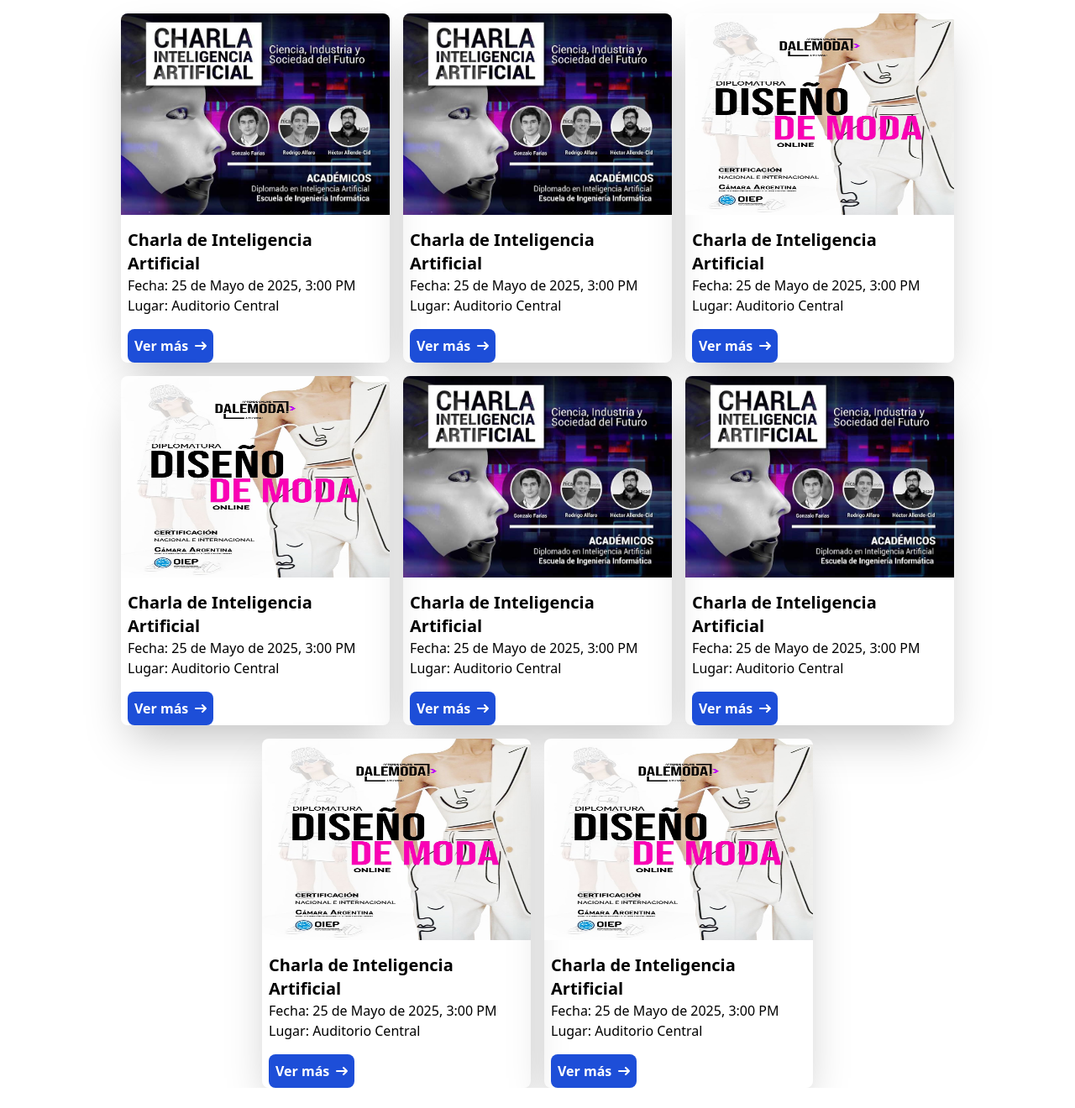
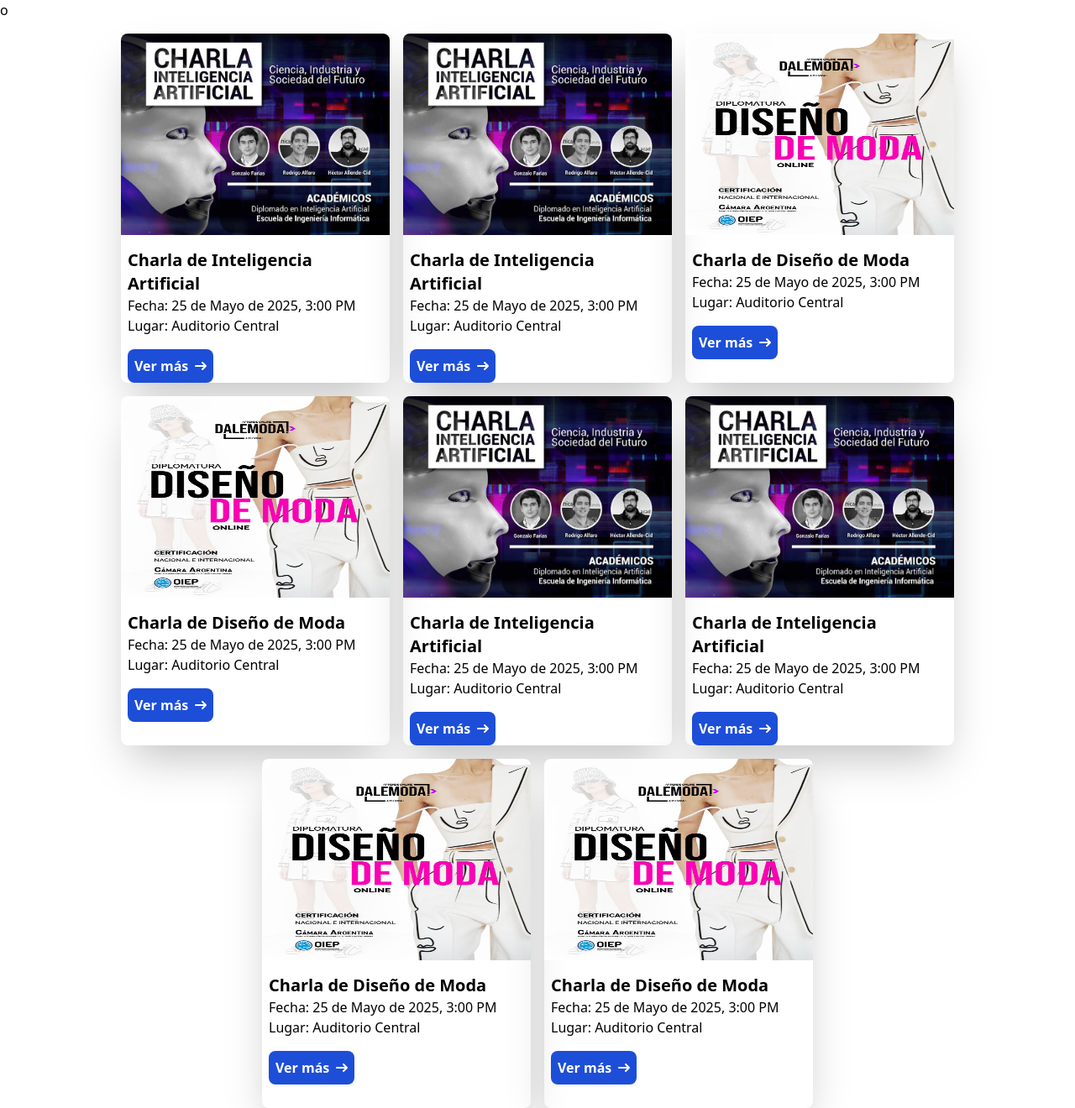
Before and after one commit to Cfabiola25/Tailwindcss, a plain HTML site: page index2.html in a window 1280 px wide. Shown: the whole page at 84% size. Before the commit the page ends 1296 px from the top, so only its background shows below. Drawn offline with nearby package versions, Linux system fonts and the light colour scheme.

Commit message:
Update index2.html

```diff
--- a/index2.html
+++ b/index2.html
@@ -1,4 +1,4 @@
-<!DOCTYPE html>
+o<!DOCTYPE html>
 <html lang="es">
 <head>
     <meta charset="UTF-8">
@@ -57,7 +57,7 @@
         </div>
         <!--- Contenedor de texto --->
         <div class="w-full p-2">
-            <h3 class="font-bold text-xl">Charla de Inteligencia Artificial</h3>
+            <h3 class="font-bold text-xl">Charla de Diseño de Moda</h3>
             <span>Fecha: 25 de Mayo de 2025, 3:00 PM</span>
             <span>Lugar: Auditorio Central</span>
         </div>
@@ -77,7 +77,7 @@
         </div>
         <!--- Contenedor de texto --->
         <div class="w-full p-2">
-            <h3 class="font-bold text-xl">Charla de Inteligencia Artificial</h3>
+            <h3 class="font-bold text-xl">Charla de Diseño de Moda</h3>
             <span>Fecha: 25 de Mayo de 2025, 3:00 PM</span>
             <span>Lugar: Auditorio Central</span>
         </div>
@@ -140,7 +140,7 @@
         </div>
         <!--- Contenedor de texto --->
         <div class="w-full p-2">
-            <h3 class="font-bold text-xl">Charla de Inteligencia Artificial</h3>
+            <h3 class="font-bold text-xl">Charla de Diseño de Moda</h3>
             <span>Fecha: 25 de Mayo de 2025, 3:00 PM</span>
             <span>Lugar: Auditorio Central</span>
         </div>
@@ -161,7 +161,7 @@
         </div>
         <!--- Contenedor de texto --->
         <div class="w-full p-2">
-            <h3 class="font-bold text-xl">Charla de Inteligencia Artificial</h3>
+            <h3 class="font-bold text-xl">Charla de Diseño de Moda</h3>
             <span>Fecha: 25 de Mayo de 2025, 3:00 PM</span>
             <span>Lugar: Auditorio Central</span>
         </div>
```
